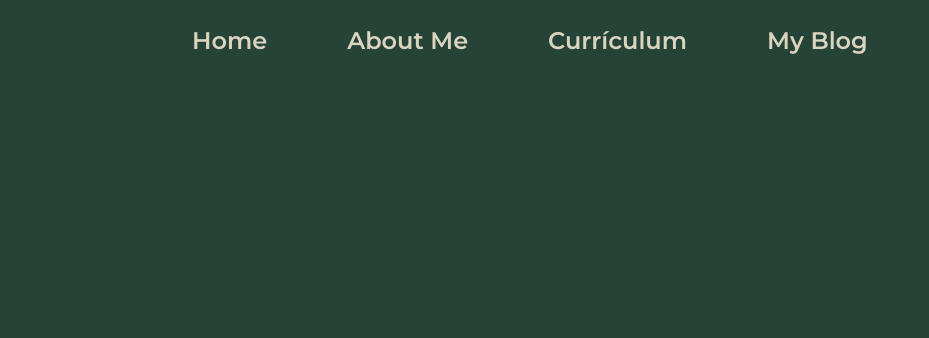
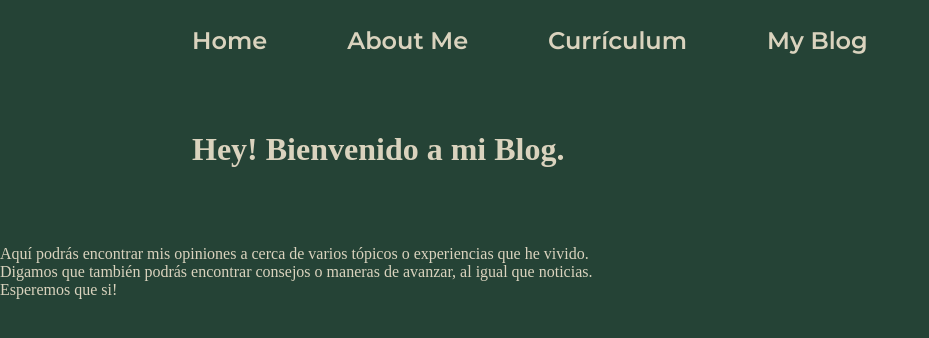
Before and after one commit to Jitsuwu/portafolio-web, a plain HTML site: page blog.html in a window 1280 px wide. Shown: the whole page, without its empty margins (0-929 px from the left). Drawn offline with Linux system fonts and the light colour scheme.

Commit message:
added body

```diff
--- a/blog.html
+++ b/blog.html
@@ -25,6 +25,13 @@
     </header>
 </head>
 <body>
-
+    <h1 class="presentacion">
+        Hey! Bienvenido a mi Blog.
+    </h1>
+    <p>
+        Aquí podrás encontrar mis opiniones a cerca de varios tópicos o experiencias que he vivido.
+        <br>Digamos que también podrás encontrar consejos o maneras de avanzar, al igual que noticias.
+        <br>Esperemos que si!
+    </p>
 </body>
 </html>
```
